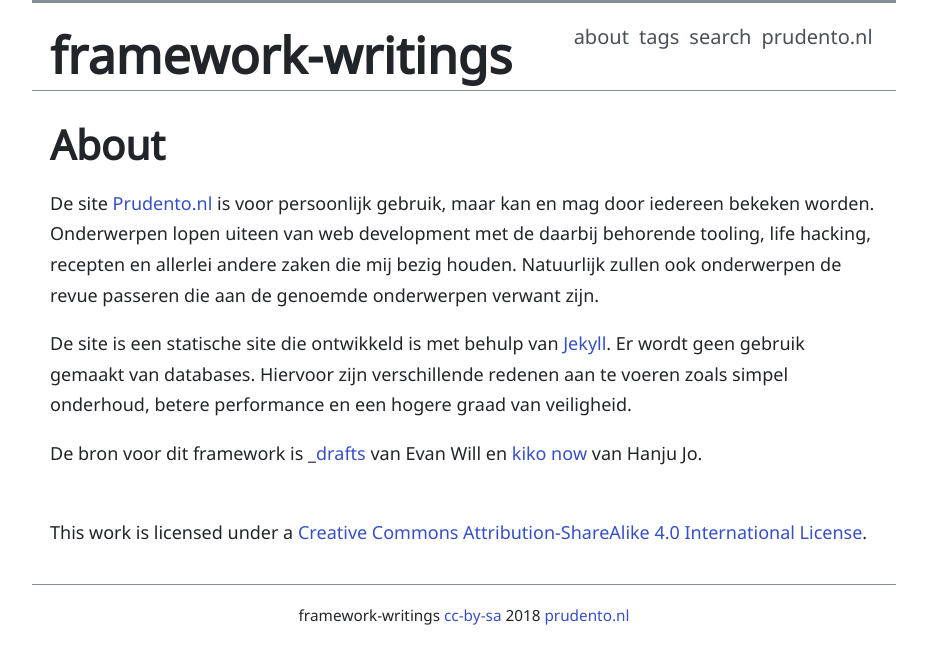
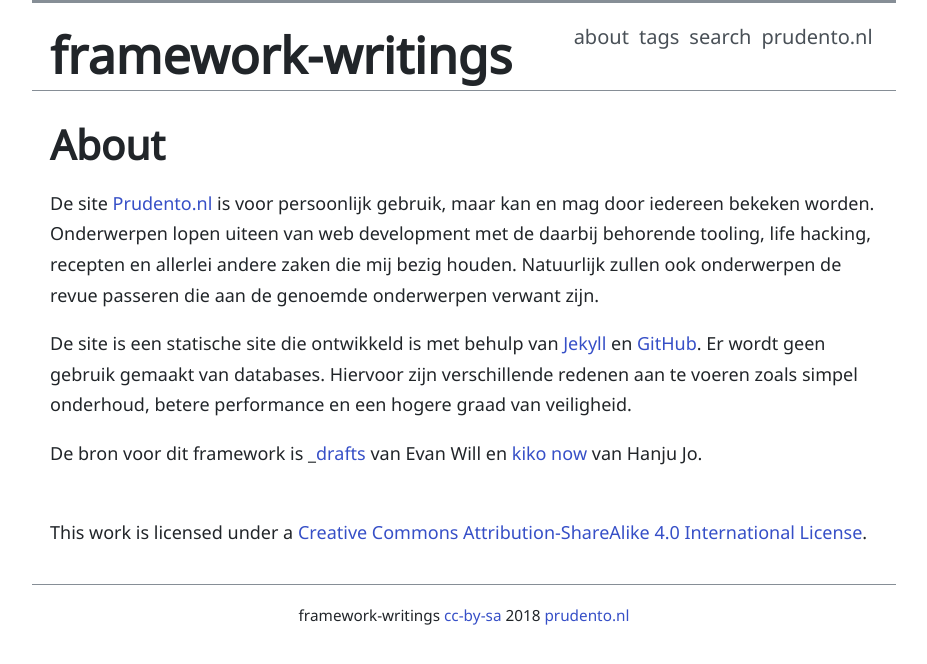
Before and after one commit to Prudento-NL/framework-writings-with-notes, a Jekyll site: the page built from about.md, in a window 1280 px wide. Shown: the top 664 px of the page, without its empty margins (176-1103 px from the left). Built offline with Jekyll 4.4.1, drawn with Linux system fonts in a browser that asks for light colours.

Commit message:
credits GitHub

```diff
--- a/about.md
+++ b/about.md
@@ -4,7 +4,7 @@ title: About
 ---
 De site [Prudento.nl] is voor persoonlijk gebruik, maar kan en mag door iedereen bekeken worden. Onderwerpen lopen uiteen van web development met de daarbij behorende tooling, life hacking, recepten en allerlei andere zaken die mij bezig houden. Natuurlijk zullen ook onderwerpen de revue passeren die aan de genoemde onderwerpen verwant zijn.
 
-De site is een statische site die ontwikkeld is met behulp van [Jekyll]. Er wordt geen gebruik gemaakt van databases. Hiervoor zijn verschillende redenen aan te voeren zoals simpel onderhoud, betere performance en een hogere graad van veiligheid.
+De site is een statische site die ontwikkeld is met behulp van [Jekyll] en [GitHub]. Er wordt geen gebruik gemaakt van databases. Hiervoor zijn verschillende redenen aan te voeren zoals simpel onderhoud, betere performance en een hogere graad van veiligheid.
 
 De bron voor dit framework is \_[drafts] van Evan Will en [kiko now] van Hanju Jo.
 
@@ -13,6 +13,7 @@ De bron voor dit framework is \_[drafts] van Evan Will en [kiko now] van Hanju J
 This work is licensed under a <a rel="license" href="http://creativecommons.org/licenses/by-sa/4.0/">Creative Commons Attribution-ShareAlike 4.0 International License</a>.
 
 [Jekyll]: https://jekyllrb.com/
+[GitHub]: https://github.com/
 [Prudento.nl]: http://www.prudento.nl/
 [drafts]: https://github.com/evanwill/_drafts/
 [kiko now]: https://aweekj.github.io/kiko-now/
```
